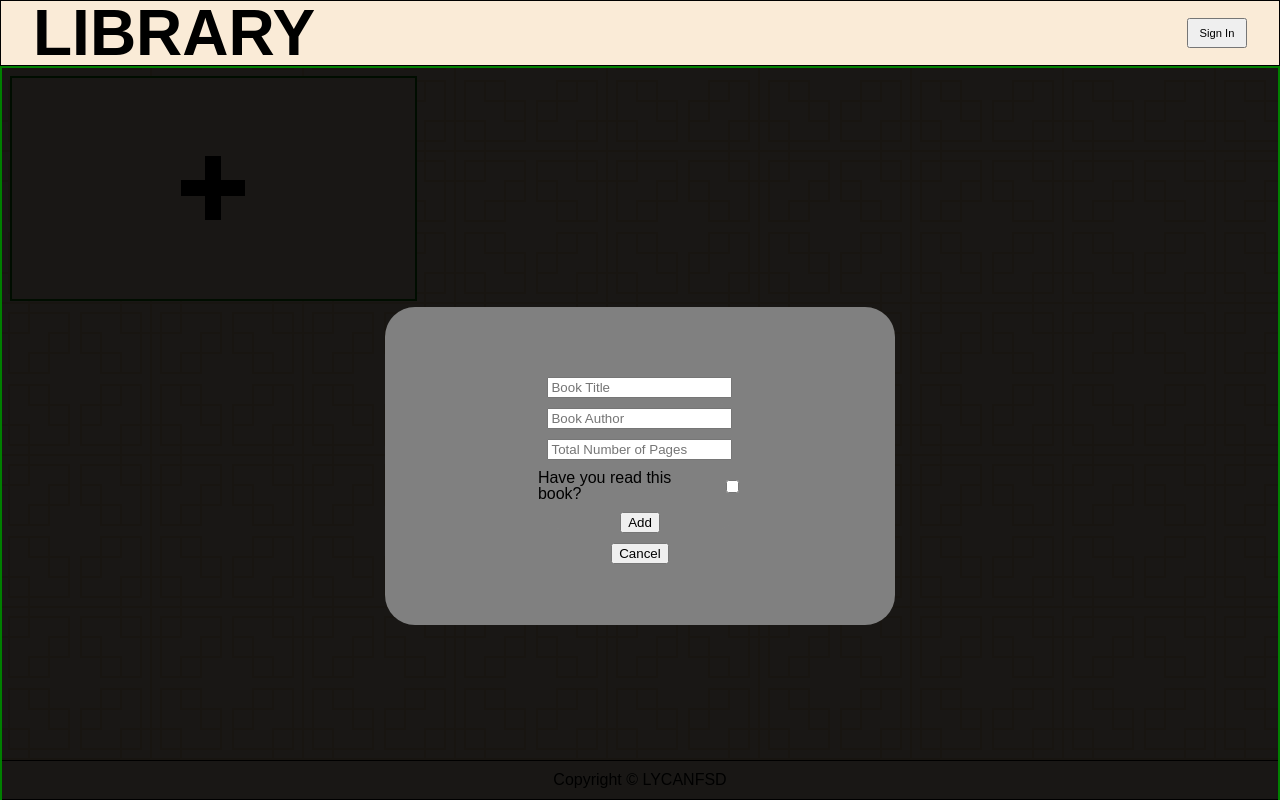
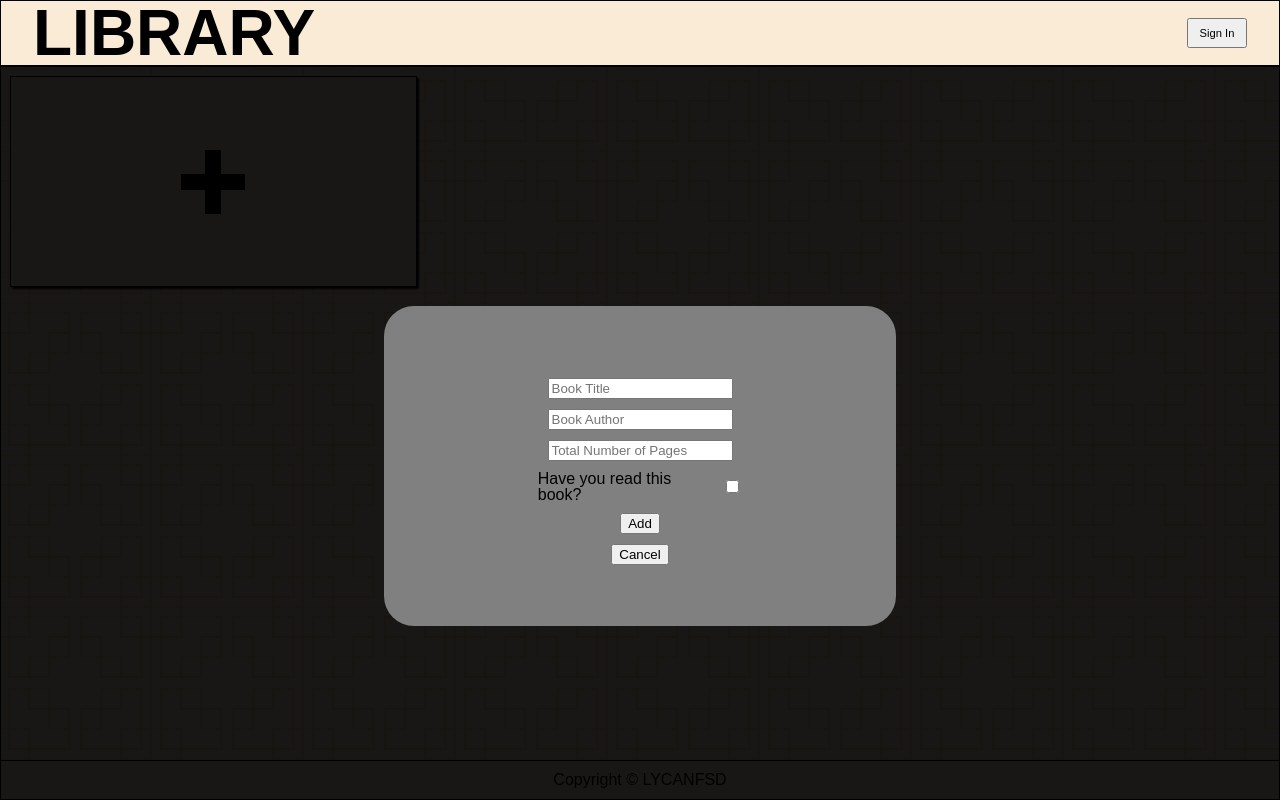
Before and after one commit to lycanfsd/library, a website: page index.html in a window 1280 px wide. Both pictures are taken after a click on the element 213 px from the left and 188 px from the top of the page. Drawn offline with Linux system fonts and the light colour scheme.

Commit message:
Fix css grid row sizing dimensions

```diff
--- a/css/styles.css
+++ b/css/styles.css
@@ -8,16 +8,24 @@ html,
 body {
   font-family: Arial, Helvetica, sans-serif;
   font-size: medium;
-  background-color: antiquewhite;
   height: 100vh;
   width: 100vw;
   min-height: 100vh;
   margin: 0;
   padding: 0;
+  background-image: url(../img/main-background.svg);
+  background-color: antiquewhite;
+  background-blend-mode: overlay;
+}
+
+.container {
   display: grid;
   grid-template: auto 1fr auto / repeat(4, 1fr);
-  background-image: url(../img/main-background.svg);
-  background-blend-mode: overlay;
+  height: 100%;
+  width: 100%;
+  min-height: 100vh;
+  margin: 0;
+  padding: 0;
 }
 
 /* Header CSS */
@@ -61,11 +69,14 @@ body {
   grid-column: 1 / 5;
   grid-row: 2 / 3;
   display: grid;
-  grid-template: repeat(3, 1fr) / repeat(3, 1fr);
+  grid-template-columns: repeat(3, minmax(200px, 1fr));
+  grid-template-rows: repeat(3, minmax(200px, 1fr));
+  grid-auto-rows: 1fr;
 }
 
 .main > div {
-  border: solid green 2px;
+  border: solid black 1px;
+  box-shadow: 2px 2px 2px;
 }
 
 .addBookBtn {
@@ -93,7 +104,7 @@ body {
 .plusBar:hover::after {
   transition: 1s;
   transform: rotate(90deg) scale(1.05);
-  background-color: purple;
+  background-color: lightgreen;
 }
 
 .plusBar::after {
@@ -111,6 +122,13 @@ body {
   margin: 10px;
   padding: 1rem;
   text-align: center;
+}
+
+.bookEntryCard:hover,
+.addNewBook:hover {
+  transition: 0.2s;
+  transform: scale(1.02);
+  -webkit-font-smoothing: antialiased;
 }
 
 /* Add new book entry popup menu */
@@ -160,8 +178,8 @@ body {
   background-color: antiquewhite;
   border: solid black 1px;
   place-content: center;
-  position: fixed;
+  position: relative;
   bottom: 0;
   width: 100%;
-  height: 5%;
+  height: 40px;
 }
--- a/index.html
+++ b/index.html
@@ -10,6 +10,7 @@
     <title>Library</title>
   </head>
   <body>
+    <div class="container">
       <div class="header">
         <h1 class="title">Library</h1>
         <button class="signinBtn">Sign In</button>
@@ -55,5 +56,6 @@
       <div class="footer">
         <p>Copyright © LYCANFSD</p>
       </div>
+    </div>
   </body>
 </html>
```
Lines whose indentation alone changed are shown as unchanged.
